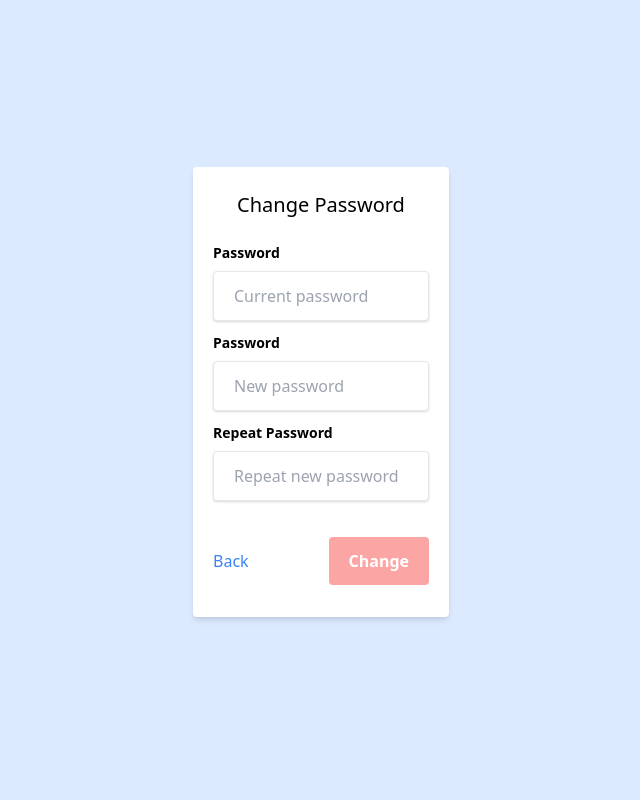
After one commit to wuttinanhi/flask-simple-auth, a Flask app: page /auth/changepassword in a window 1280 px wide. The commit adds this page. Shown: the whole page, without its empty margins (319-959 px from the left). Run offline with Flask 2, Linux system fonts and the light colour scheme; the visitor is signed in with stand-in values (Sample User, id 1).

Commit message:
add change password feature

```diff
--- a/src/auth/route.py
+++ b/src/auth/route.py
@@ -1,17 +1,17 @@
 """
     auth route
 """
-from http.client import CREATED, OK
-from flask import Blueprint, flash, make_response, redirect, render_template, request, session, url_for
+from flask import Blueprint, flash, redirect, render_template, request, session, url_for
 from marshmallow import ValidationError
-from src.auth.dto import AuthLoginDto, AuthRegisterDto
+from src.auth.dto import AuthChangePasswordDto, AuthLoginDto, AuthRegisterDto
 from src.exception import AuthFailExcepion
-from src.decorator.view_redirect_decorator import view_redirect
 from src.auth.service import AuthService
 from src.exception.app_exception import AppException
 from src.exception.validation_exception import ValidationException
+from src.security.service import SecurityService
+from src.user.service import UserService
 from src.util.parse_request_wrapper import parse_request
-
+from src.decorator.logged_in_decorator import logged_in
 
 auth_blueprint = Blueprint("auth", __name__, url_prefix="/auth")
 
@@ -91,6 +91,50 @@ def logout():
     return redirect(url_for("root"))
 
 
+@auth_blueprint.route("/changepassword", methods=["GET", "POST"])
+@logged_in()
+def changepassword():
+    """ change password route """
+    try:
+        # if request is GET method return change password page
+        if request.method == "GET":
+            return render_template("changepassword.html")
+
+        user = SecurityService.get_user()
+
+        # parse data
+        schema = AuthChangePasswordDto()
+        data = schema.load(parse_request())
+        current_password = data.current_password
+        new_password = data.new_password
+
+        # compare password first
+        if UserService.compare_password(user, current_password) is False:
+            raise AuthFailExcepion()
+
+        # change user password
+        user = UserService.change_password(user, new_password)
+
+        # set session to user id
+        session["user_id"] = user.id
+
+        # redirect to user page
+        return redirect(url_for("user.user"))
+    except AppException as exception:
+        # flash error and return template
+        flash(str(exception.message), "error")
+        return render_template("changepassword.html")
+    except ValidationError as exception:
+        # convert to validate error exception
+        validation_exception = ValidationException(exception)
+
+        # flash error and return template
+        for field, reasons in validation_exception.errors.items():
+            for reason in reasons:
+                flash(f'{field} {reason}', "error")
+        return render_template("changepassword.html")
+
+
 @auth_blueprint.app_errorhandler(AuthFailExcepion)
 def handle_auth_fail(exception: AuthFailExcepion):
     """ auth fail exception handler """
--- /dev/null
+++ b/src/template/changepassword.html
@@ -0,0 +1,89 @@
+<!doctype html>
+<html>
+
+<head>
+    {% block head %}
+    <title>{% block title %}Home{% endblock %}</title>
+    <meta charset="UTF-8">
+    <meta name="viewport" content="width=device-width, initial-scale=1.0">
+    <link href="https://unpkg.com/tailwindcss@^2/dist/tailwind.min.css" rel="stylesheet">
+    {% endblock %}
+    <script src="https://code.jquery.com/jquery-3.6.0.slim.min.js"></script>
+    <script>
+        function setSubmitButtonStatus(enabled) {
+            const submitButton = document.getElementById('submit')
+
+            // remove all class
+            submitButton.classList.remove("bg-red-500");
+            submitButton.classList.remove("bg-red-300");
+
+            if (enabled == true) {
+                // set enabled
+                submitButton.disabled = false;
+                submitButton.classList.add("bg-red-500");
+                return;
+            }
+
+            // set disable
+            submitButton.disabled = true;
+            submitButton.classList.add("bg-red-300");
+        }
+
+        function checkPassword() {
+            console.log("CHECK PASSWORD")
+            if (document.getElementById('new_password').value == document.getElementById('repeat_new_password').value) {
+                setSubmitButtonStatus(true)
+            } else {
+                setSubmitButtonStatus(false)
+            }
+        }
+    </script>
+</head>
+
+<body>
+    <div class="flex h-screen w-screen bg-blue-100">
+        <div class="flex m-auto w-full">
+            <!-- START REGISTER -->
+            <div class="bg-white shadow-md rounded px-5 pt-6 pb-8 mb-4 mx-auto flex flex-col w-full md:w-1/5">
+                <div class="mb-4 w-full">
+                    <h1 class="block text-grey-500 mb-2 text-xl text-center">Change Password</h1>
+                </div>
+                <form action="/auth/changepassword" method="post">
+                    <div class="w-full">
+                        <label class="block text-grey-darker text-sm font-bold mb-2" for="password">Password</label>
+                        <input class="shadow appearance-none border border-red rounded w-full py-3 px-5 text-grey-darker mb-3" name="current_password" id="password" type="password"
+                            placeholder="Current password" onkeyup="checkPassword();">
+                    </div>
+                    <div class="w-full">
+                        <label class="block text-grey-darker text-sm font-bold mb-2" for="password">Password</label>
+                        <input class="shadow appearance-none border border-red rounded w-full py-3 px-5 text-grey-darker mb-3" name="new_password" id="new_password" type="password"
+                            placeholder="New password" onkeyup="checkPassword();">
+                    </div>
+                    <div class="w-full">
+                        <label class="block text-grey-darker text-sm font-bold mb-2" for="password">Repeat Password</label>
+                        <input class="shadow appearance-none border border-red rounded w-full py-3 px-5 text-grey-darker mb-3" id="repeat_new_password" type="password"
+                            placeholder="Repeat new password" onkeyup="checkPassword();">
+                    </div>
+                    <!-- START flash error section -->
+                    <div class="mb-6">
+                        {% with errors = get_flashed_messages(category_filter=["error"]) %}
+                        {% if errors %}
+                        {%- for msg in errors %}
+                        <p class="block text-red-300 text-md">{{ msg }}</p>
+                        {% endfor -%}
+                        {% endif %}
+                        {% endwith %}
+                    </div>
+                    <!-- END flash error section -->
+                    <div class="flex items-center justify-between w-full">
+                        <a class="inline-block align-baseline text-md text-blue-500" href="/user">Back</a>
+                        <button class="text-white font-bold py-3 px-5 rounded bg-red-300" type="submit" id="submit" disabled="true">Change</button>
+                    </div>
+                </form>
+            </div>
+            <!-- END REGISTER -->
+        </div>
+    </div>
+</body>
+
+</html>
--- a/src/template/user.html
+++ b/src/template/user.html
@@ -14,6 +14,7 @@
             <div class="bg-white shadow-md rounded px-5 pt-6 pb-8 mb-4 mx-auto flex flex-col w-1/5">
                 <div class="mb-4 w-full">
                     <label class="block text-grey-darker text-lg mb-2" for="username">Username: {{ username }}</label>
+                    <a class="inline-block align-baseline text-md text-blue-500" href="/auth/changepassword">Change password</a>
                 </div>
                 <div class="flex items-center justify-end w-full">
                     <a href="/auth/logout">
--- a/src/user/api_route.py
+++ b/src/user/api_route.py
@@ -4,7 +4,7 @@
 from flask import Blueprint
 from src.decorator.use_template_decorator import use_template
 from src.exception import UserAlreadyExistsException
-from src.decorator.decorator_logged_in import logged_in
+from src.decorator.logged_in_decorator import logged_in
 from src.security.service import SecurityService
 from src.exception.user_not_found import UserNotFoundException
 
--- a/src/user/route.py
+++ b/src/user/route.py
@@ -3,7 +3,7 @@
 """
 from flask import Blueprint, render_template
 from src.exception import UserAlreadyExistsException
-from src.decorator.decorator_logged_in import logged_in
+from src.decorator.logged_in_decorator import logged_in
 from src.security.service import SecurityService
 from src.exception.user_not_found import UserNotFoundException
 
```
Also changed, not shown: src/auth/dto.py (+34 -0 lines), src/decorator/logged_in_decorator.py (renamed from src/decorator/decorator_logged_in.py).
